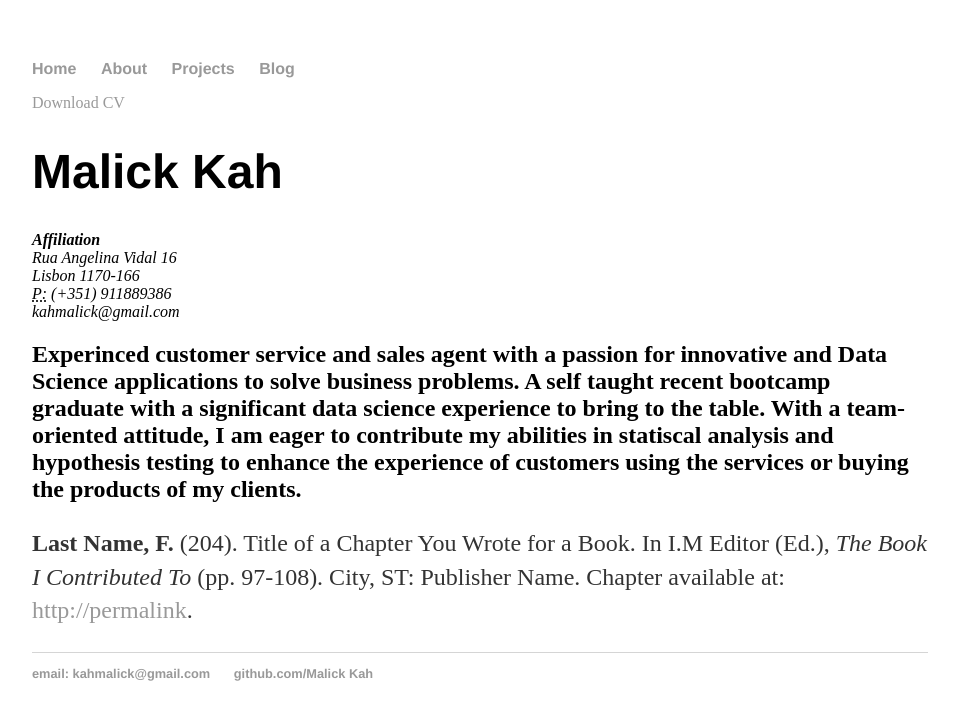
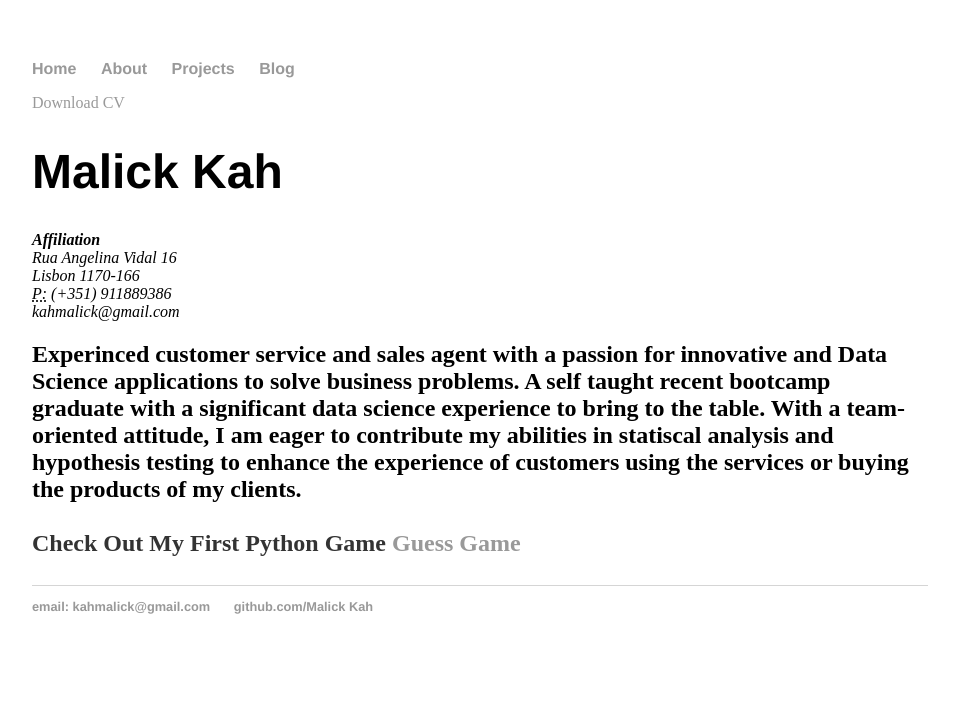
Before and after one commit to The-Gambian/The-Gambian.github.io, a Jekyll site: the page built from projects/index.html, in a window 1280 px wide. Shown: the top 720 px of the page, without its empty margins (160-1119 px from the left). Built offline with Jekyll 4.4.1, drawn with Linux system fonts in a browser that asks for light colours.

Commit message:
Update index.html

```diff
--- a/projects/index.html
+++ b/projects/index.html
@@ -16,7 +16,5 @@ title: My completed Projects and CV
 
 					<h2>Experinced customer service and sales agent with a passion for innovative and Data Science applications to solve business problems. A self taught recent bootcamp graduate with a significant data science experience to bring to the table. With a team-oriented attitude, I am eager to contribute my abilities in statiscal analysis and hypothesis testing to enhance the experience of customers using the services or buying the products of my clients.</h2>
 
-					<p><strong>Last Name, F.</strong> (204). Title of a Chapter You Wrote for a Book. In I.M Editor (Ed.), <em>The Book I Contributed To</em> (pp. 97-108). City, ST: Publisher Name. Chapter available at: <a href="#">http://permalink</a>.
-
-
+					<p><strong>Check Out My First Python Game <a href="https://github.com/The-Gambian/Guess-Game">Guess Game</a>
 	</div>
```
